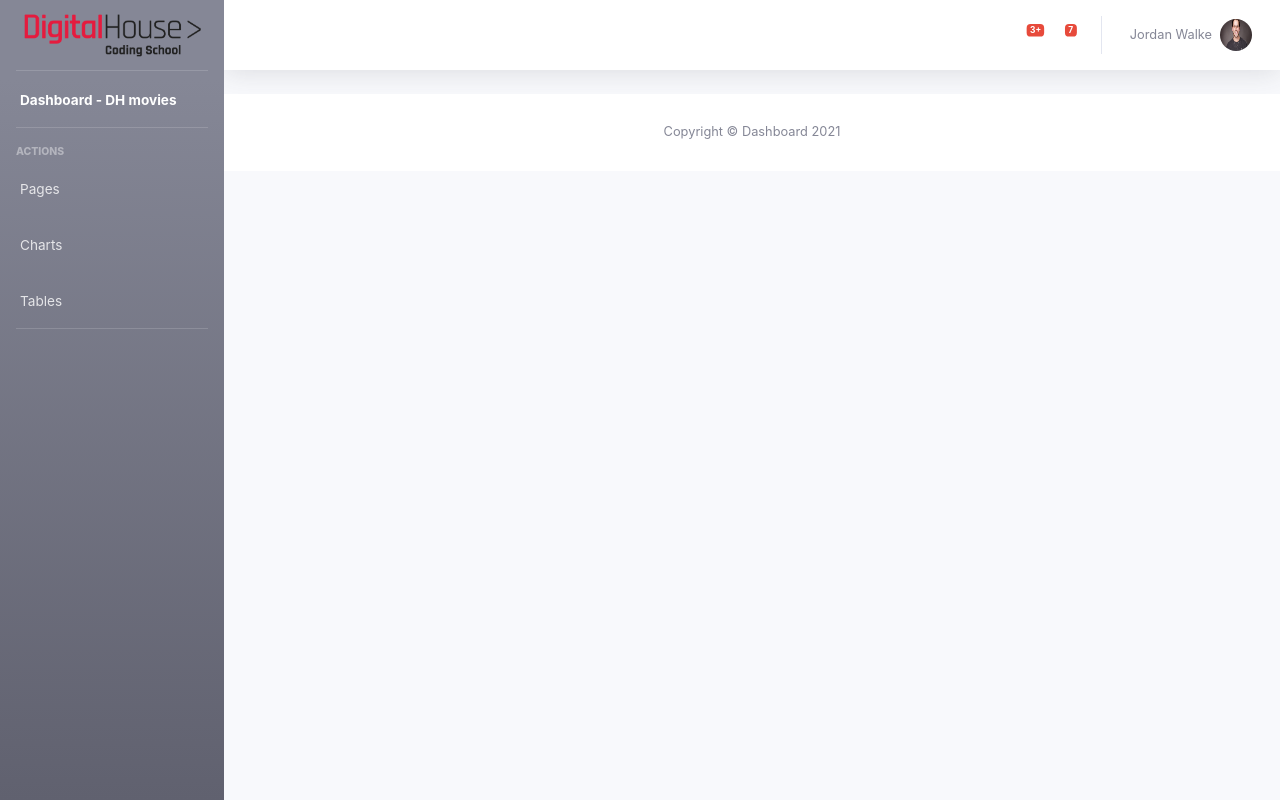
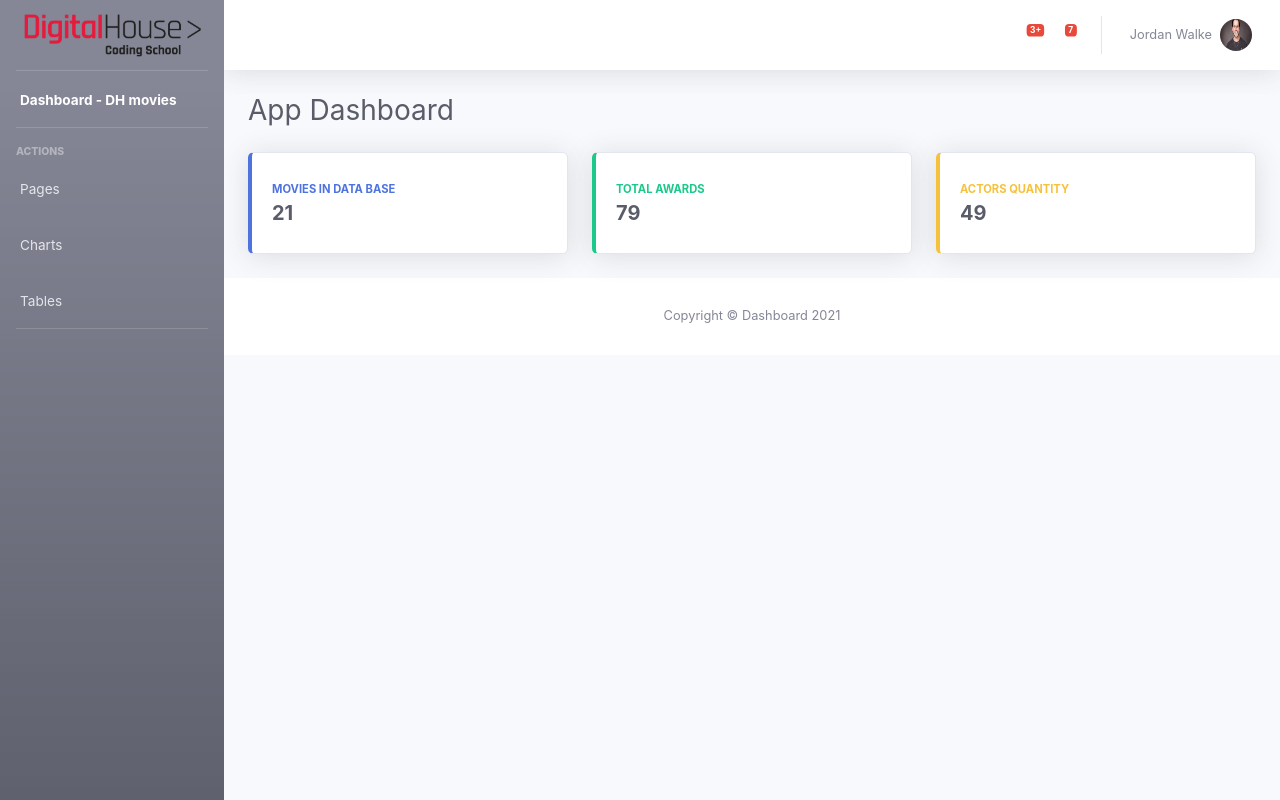
Before and after one commit to candelariaferrari/modulo-react, a React (Create React App) app: page / in a window 1280 px wide. Built offline with nearby package versions, Linux system fonts and the light colour scheme.

Commit message:
Content Row Movies

```diff
--- /dev/null
+++ b/src/components/ContentRowMovies.js
@@ -0,0 +1,56 @@
+function ContentRowMovies() {
+  return (
+    <div className="row">
+      <div className="col-md-4 mb-4">
+        <div className="card border-left-primary shadow h-100 py-2">
+          <div className="card-body">
+            <div className="row no-gutters align-items-center">
+              <div className="col mr-2">
+                <div className="text-xs font-weight-bold text-primary text-uppercase mb-1">Movies in Data Base</div>
+                <div className="h5 mb-0 font-weight-bold text-gray-800">21</div>
+              </div>
+              <div className="col-auto">
+                <i className="fas fa-film fa-2x text-gray-300"></i>
+              </div>
+            </div>
+          </div>
+        </div>
+      </div>
+      <div className="col-md-4 mb-4">
+        <div className="card border-left-success shadow h-100 py-2">
+          <div className="card-body">
+            <div className="row no-gutters align-items-center">
+              <div className="col mr-2">
+                <div className="text-xs font-weight-bold text-success text-uppercase mb-1"> Total awards</div>
+                <div className="h5 mb-0 font-weight-bold text-gray-800">79</div>
+              </div>
+              <div className="col-auto">
+                <i className="fas fa-award fa-2x text-gray-300"></i>
+              </div>
+            </div>
+          </div>
+        </div>
+      </div>
+      <div className="col-md-4 mb-4">
+        <div className="card border-left-warning shadow h-100 py-2">
+          <div className="card-body">
+            <div className="row no-gutters align-items-center">
+              <div className="col mr-2">
+                <div className="text-xs font-weight-bold text-warning text-uppercase mb-1">Actors quantity
+                </div>
+                <div className="h5 mb-0 font-weight-bold text-gray-800">49</div>
+              </div>
+              <div className="col-auto">
+                <i className="fas fa-user fa-2x text-gray-300"></i>
+              </div>
+            </div>
+          </div>
+        </div>
+      </div>
+    </div>
+
+  );
+}
+
+
+export default ContentRowMovies; //siempre tiene que ser exportado
--- a/src/components/ContentRowTop.js
+++ b/src/components/ContentRowTop.js
@@ -0,0 +1,16 @@
+import ContentRowMovies from "./ContentRowMovies";
+
+function ContentRowTop() {
+  return (
+    <div className="container-fluid">
+      <div className="d-sm-flex align-items-center justify-content-between mb-4">
+        <h1 className="h3 mb-0 text-gray-800">App Dashboard</h1>
+      </div>
+      <ContentRowMovies/>
+    </div>
+
+  );
+}
+
+
+export default ContentRowTop; //siempre tiene que ser exportado
--- a/src/components/ContentWrapper.js
+++ b/src/components/ContentWrapper.js
@@ -1,3 +1,4 @@
+import ContentRowTop from "./ContentRowTop";
 import Footer from "./Footer";
 import TopBar from "./TopBar";
 
@@ -6,6 +7,7 @@
     <div id="content-wrapper" class="d-flex flex-column">
       	<div id="content">
           <TopBar/>
+          <ContentRowTop />
           <Footer/>
         </div>
     </div>
```
Also changed, not shown: src/components/GenresInDb.js (added), src/components/LastMovieInDb.js (added).
